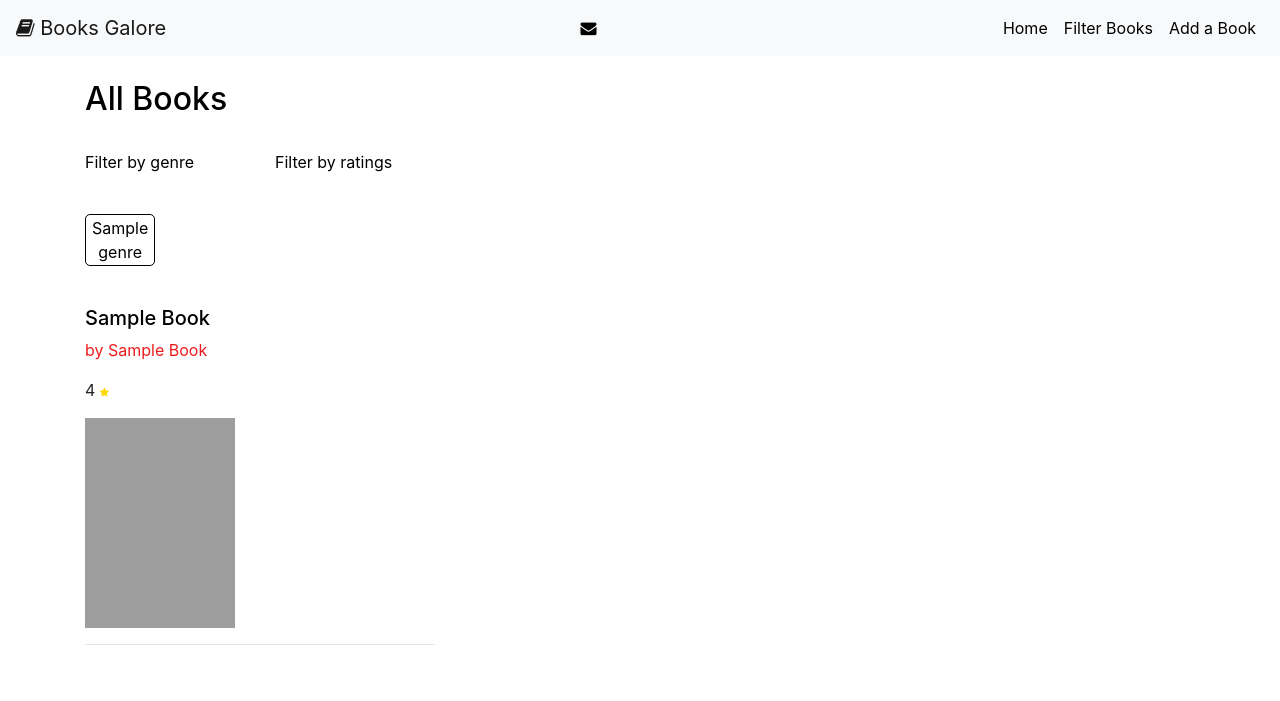
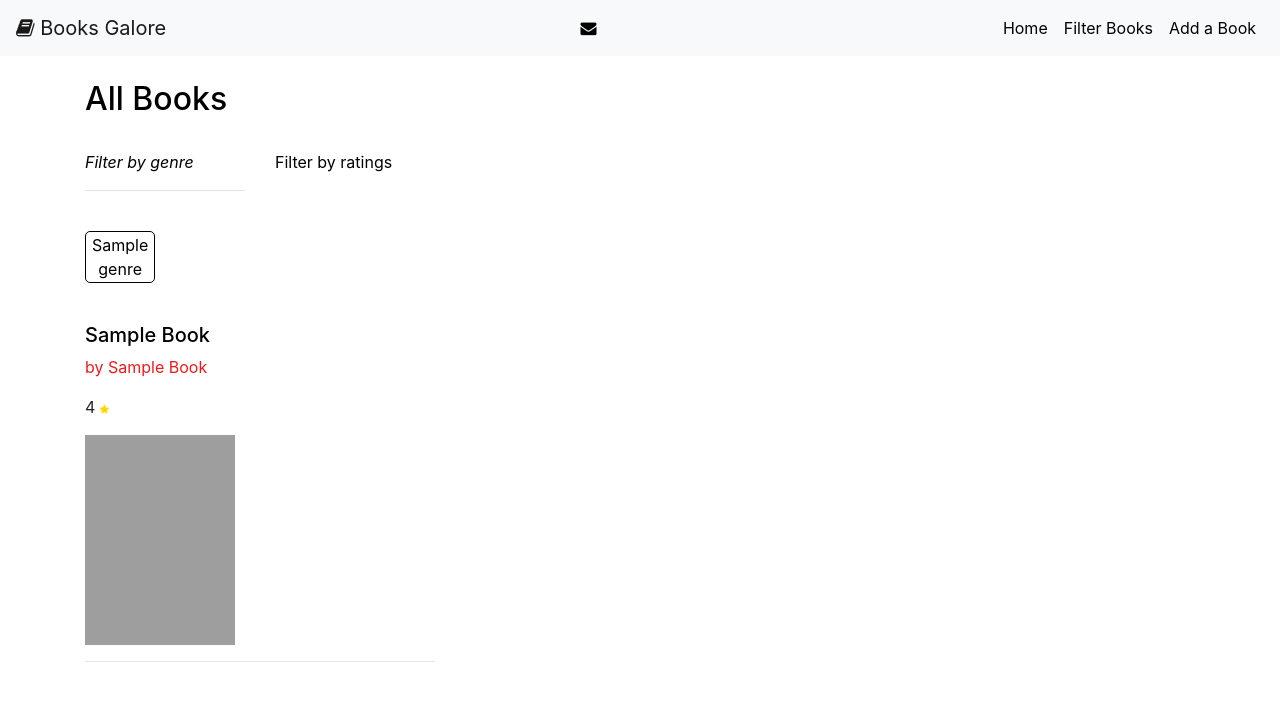
Before and after one commit to Code-Institute-Submissions/flask_book_review, a Flask app: page /search_genre in a window 1280 px wide. Shown: the top 701 px of the page. Run offline with Flask 2, Linux system fonts and the light colour scheme; a database or web service that is not in the repository returns one stand-in record (values such as "Sample title"); some libraries are stand-ins or nearby versions; grey boxes are pictures that could not be loaded.

Commit message:
Added active_page class to genre heading, deleted search_heading from genre and rating filter headings, added hr to active page, added and altered comments, added ellipses class to book name and author, changed code spacing layout and changed pagination href.

```diff
--- a/templates/search_genre.html
+++ b/templates/search_genre.html
@@ -15,10 +15,12 @@
 <div class="container">
     <div class="row">
         <div class="col-sm-12 col-md-2">
-            <p><a class="search_heading custom_a" href="{{ url_for('search_genre') }}">Filter by genre</a></p>
+            <p class="active_page"><a class="custom_a" href="{{ url_for('search_genre') }}">Filter by genre</a></p>
+            <!-- Added hr to put line under active page -->
+            <hr>
         </div>
         <div class="col-sm-12 col-md-2">
-            <p><a class="search_heading custom_a" href="{{ url_for('search_rating') }}">Filter by ratings</a></p>
+            <p><a class="custom_a" href="{{ url_for('search_rating') }}">Filter by ratings</a></p>
         </div>
     </div> <!-- closing row -->
     <br>
@@ -30,7 +32,7 @@
         {% for genre in all_genre %}
             <form action="{{ url_for('search_genre_function') }}" method="POST">
 
-            <!-- Displays the different genre types available as buttons -->
+                <!-- Displays the different genre types as buttons -->
                 <div class="col-sm-12 col-md-4">
                     <button class="search_button" type="submit" name="genre_name" value="{{genre.genre_name}}">{{genre.genre_name}}</button>
                 </div>
@@ -49,23 +51,26 @@
 
                 <!-- Book's name along with redirect link to book's full details -->
                 <a href="{{ url_for('full_book_details', book_id=book._id)}}">
-                <h5 class="title_color">{{book.book_name|title}}</h5>
+                    <h5 class="ellipses title_color">{{book.book_name|title}}</h5>
                 </a>
 
                 <!-- Author name -->
-            <p class="author_color">by {{book.author_name|title}}</p>
+                <p class="ellipses author_color">by {{book.author_name|title}}</p>
 
                 <!-- Rating value -->
                 <p>{{book.rating_value}} <i class="fa fa-star star_rating"></i></p>
 
-            <!-- If there is an image uploaded for the book then it will be displayed -->
+                <!-- If there is an image uploaded for the book then it will be displayed, which also links to the full details page -->
                 {% if book.book_url %}
-                <p><a href="{{ url_for('full_book_details', book_id=book._id) }}"><img class="img_height_width" src="{{book.book_url}}"
-                            alt="{{book.book_name}}"></p></a>
+                    <p>
+                        <a href="{{ url_for('full_book_details', book_id=book._id) }}"><img class="img_height_width" src="{{book.book_url}}"
+                                alt="{{book.book_name}}"></img></a>
+                    </p>
 
                 <!-- A default image will be displayed if there isn't an image uploaded -->
                 {% else %}
-                <p><a href="{{ url_for('full_book_details', book_id=book._id) }}"><img
+                    <p>
+                        <a href="{{ url_for('full_book_details', book_id=book._id) }}"><img
                                 src="{{ url_for('static', filename='img/unknown_book.png' )}}" height="200" width="200"
                                 alt="{{book.book_name}}"></img></a>
                     </p>
@@ -85,7 +90,7 @@
             <!-- Displays the next page number(s) -->
             {% else %}
                 <li class="waves-effect"><a class="pagination"
-                        href="{{ url_for('search_page', current_page=page_number) }}">{{ page_number }}</a></li>
+                        href="{{ url_for('search_genre', current_page=page_number) }}">{{ page_number }}</a></li>
             {% endif %}
         {% endfor %}
     </ul>
@@ -114,38 +119,44 @@
     </div>
 </div>
 <br>
+
 <!-- Displays results -->
 <div class="container">
     <div class="row">
         {% for book in results %}
+
             <div class="col-sm-12 col-md-4">
                 <!-- Book's name along with redirect link to book's full details -->
                 <a href="{{ url_for('full_book_details', book_id=book._id)}}">
-                <p class="title_color"><strong>{{book.book_name|title}}</strong></p>
+                    <p class="ellipses title_color"><strong>{{book.book_name|title}}</strong></p>
                 </a>
 
                 <!-- Author name -->
-            <p class="author_color">by {{book.author_name|title}}</p>
+                <p class="ellipses author_color">by {{book.author_name|title}}</p>
 
                 <!-- Rating value -->
                 <p>{{book.rating_value}} <i class="fa fa-star star_rating"></i></p>
 
-            <!-- If there is an image uploaded for the book then it will be displayed -->
+                <!-- If there is an image uploaded for the book then it will be displayed, which also links to full details page -->
                 {% if book.book_url %}
-                <p><a href="{{ url_for('full_book_details', book_id=book._id) }}"><img class="img_height_width" src="{{book.book_url}}" alt="{{book.book_name}}"></p></a>
+                    <p>
+                        <a href="{{ url_for('full_book_details', book_id=book._id) }}"><img class="img_height_width" src="{{book.book_url}}" alt="{{book.book_name}}"></img></a>
+                    </p>
 
                 <!-- A default image will be displayed if there isn't an image uploaded -->
                 {% else %}
-                <p><a href="{{ url_for('full_book_details', book_id=book._id) }}"><img
+                    <p>
+                        <a href="{{ url_for('full_book_details', book_id=book._id) }}"><img
                                 src="{{ url_for('static', filename='img/unknown_book.png' )}}" height="200" width="200"
                                 alt="{{book.book_name}}"></img></a>
                     </p>
                 {% endif %}
                 <hr>
-        </div>
+            </div> <!-- Closes col classes -->
+
         {% endfor %}
-    </div>
-</div>
+    </div> <!-- Closes row -->
+</div> <!-- Closes container with results -->
 <br>
 {% endif %}
 
```
Lines whose indentation alone changed are shown as unchanged.
